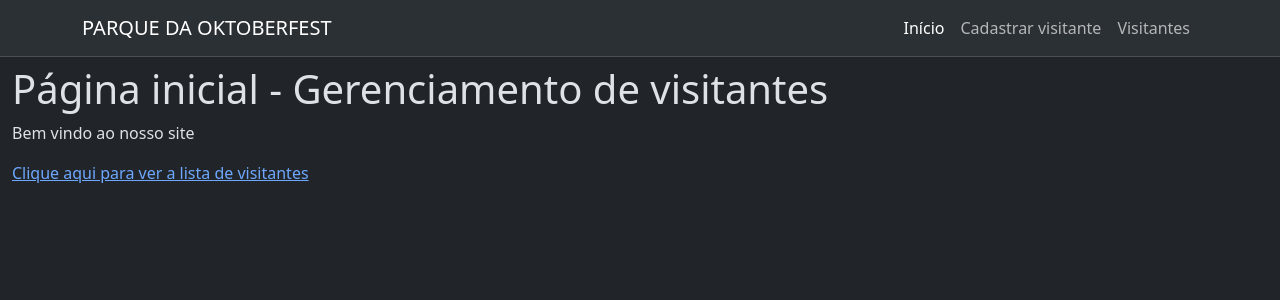
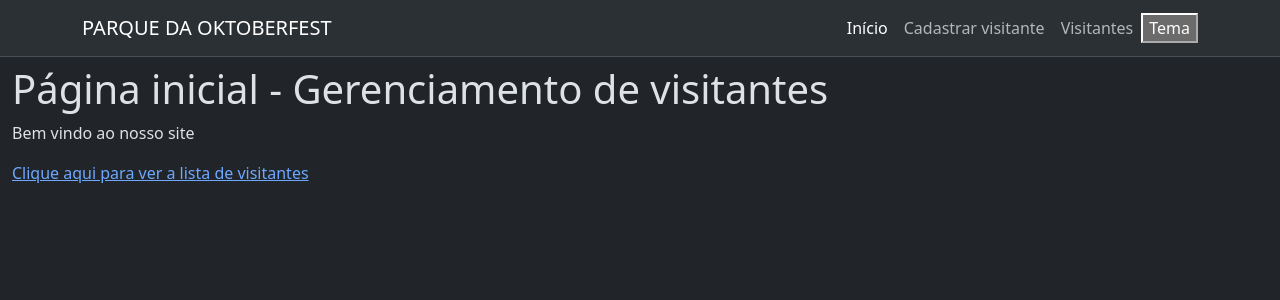
Before and after one commit to matheuskirst/senac-django, a Django app: page / in a window 1280 px wide. Shown: the top 300 px of the page. Run offline with Django 5.2, Linux system fonts and the light colour scheme.

Commit message:
feat: add theme toggle

```diff
--- a/gerenciamento-visitantes/app/templates/base.html
+++ b/gerenciamento-visitantes/app/templates/base.html
@@ -9,35 +9,12 @@
     <link rel="stylesheet" href="{% static 'visitors/css/style.css' %}">
     <link href="https://cdn.jsdelivr.net/npm/bootstrap@5.3.8/dist/css/bootstrap.min.css" rel="stylesheet" integrity="sha384-sRIl4kxILFvY47J16cr9ZwB07vP4J8+LH7qKQnuqkuIAvNWLzeN8tE5YBujZqJLB" crossorigin="anonymous">
     <script src="https://cdn.jsdelivr.net/npm/bootstrap@5.3.8/dist/js/bootstrap.bundle.min.js" integrity="sha384-FKyoEForCGlyvwx9Hj09JcYn3nv7wiPVlz7YYwJrWVcXK/BmnVDxM+D2scQbITxI" crossorigin="anonymous"></script>
+    <link rel="stylesheet" href="https://cdn.jsdelivr.net/npm/bootstrap-icons@1.13.2/font/bootstrap-icons.min.css">
     <title>{% block title %}PARQUE DA OKTOBERFEST {% endblock %}</title>
 </head>
 <body>
     <header>
-        <nav class="navbar navbar-expand-lg bg-body-tertiary border-bottom">
-            <div class="container">
-                <a class="navbar-brand" href="{% url 'home' %}">PARQUE DA OKTOBERFEST</a>
-
-                <button class="navbar-toggler" type="button" data-bs-toggle="collapse" data-bs-target="#menu-principal"
-                aria-controls="menu-principal" aria-expanded="false" aria-label="Alternar navegação">
-                    <span class="navbar-toggler-icon"></span>
-                </button>
-
-                <div class="collapse navbar-collapse" id="menu-principal">
-                    <ul class="navbar-nav ms-auto">
-                        <li class="nav-item">
-                            <a class="nav-link {% if request.path == '/' %} active {% endif %}" href="{% url 'home' %}">Início</a>
-                        </li>
-                        <li class="nav-item">
-                            <a class="nav-link {% if request.path == '/visitors/create/' %} active {% endif %}" href="{% url 'create-visitor' %}">Cadastrar visitante</a>
-                        </li>
-                        <li class="nav-item">
-                            <a class="nav-link {% if request.path == '/visitors/' %} active {% endif %}" href="{% url 'visitors' %}">Visitantes</a>
-                        </li>
-                    </ul>
-                </div>
-            </div>
-        </nav>
-
+        {% include 'navbar.html' %}
     </header>
 
     <main class="container-fluid pt-2">
--- a/gerenciamento-visitantes/app/templates/navbar.html
+++ b/gerenciamento-visitantes/app/templates/navbar.html
@@ -0,0 +1,52 @@
+<nav class="navbar navbar-expand-lg bg-body-tertiary border-bottom">
+    <div class="container">
+        <a class="navbar-brand" href="{% url 'home' %}">PARQUE DA OKTOBERFEST</a>
+
+        <button class="navbar-toggler" type="button" data-bs-toggle="collapse" data-bs-target="#menu-principal"
+        aria-controls="menu-principal" aria-expanded="false" aria-label="Alternar navegação">
+            <span class="navbar-toggler-icon"></span>
+        </button>
+
+        <div class="collapse navbar-collapse" id="menu-principal">
+            <ul class="navbar-nav ms-auto">
+                <li class="nav-item">
+                    <a class="nav-link {% if request.path == '/' %} active {% endif %}" href="{% url 'home' %}">Início</a>
+                </li>
+                <li class="nav-item">
+                    <a class="nav-link {% if request.path == '/visitors/create/' %} active {% endif %}" href="{% url 'create-visitor' %}">Cadastrar visitante</a>
+                </li>
+                <li class="nav-item">
+                    <a class="nav-link {% if request.path == '/visitors/' %} active {% endif %}" href="{% url 'visitors' %}">Visitantes</a>
+                </li>
+            </ul>
+        </div>
+
+        <button id="toggle-theme">
+            Tema
+        </button>
+    </div>
+</nav>
+<script>
+    const button = document.getElementById('toggle-theme');
+    const savedTheme = localStorage.getItem('theme');
+    if (!savedTheme){
+        savedTheme = 'light'
+        localStorage.setItem('theme', savedTheme)
+    }
+
+    const html = document.querySelector('html');
+    html.setAttribute('data-bs-theme', savedTheme);
+
+    button.addEventListener('click', function(e) {
+        const currentTheme = localStorage.getItem('theme')
+        let value;
+        if (currentTheme == 'dark') {
+            value = 'light';
+        }
+        else {
+            value = 'dark';
+        }
+        html.setAttribute('data-bs-theme', value);
+        localStorage.setItem('theme', value);
+    });
+</script>
```
